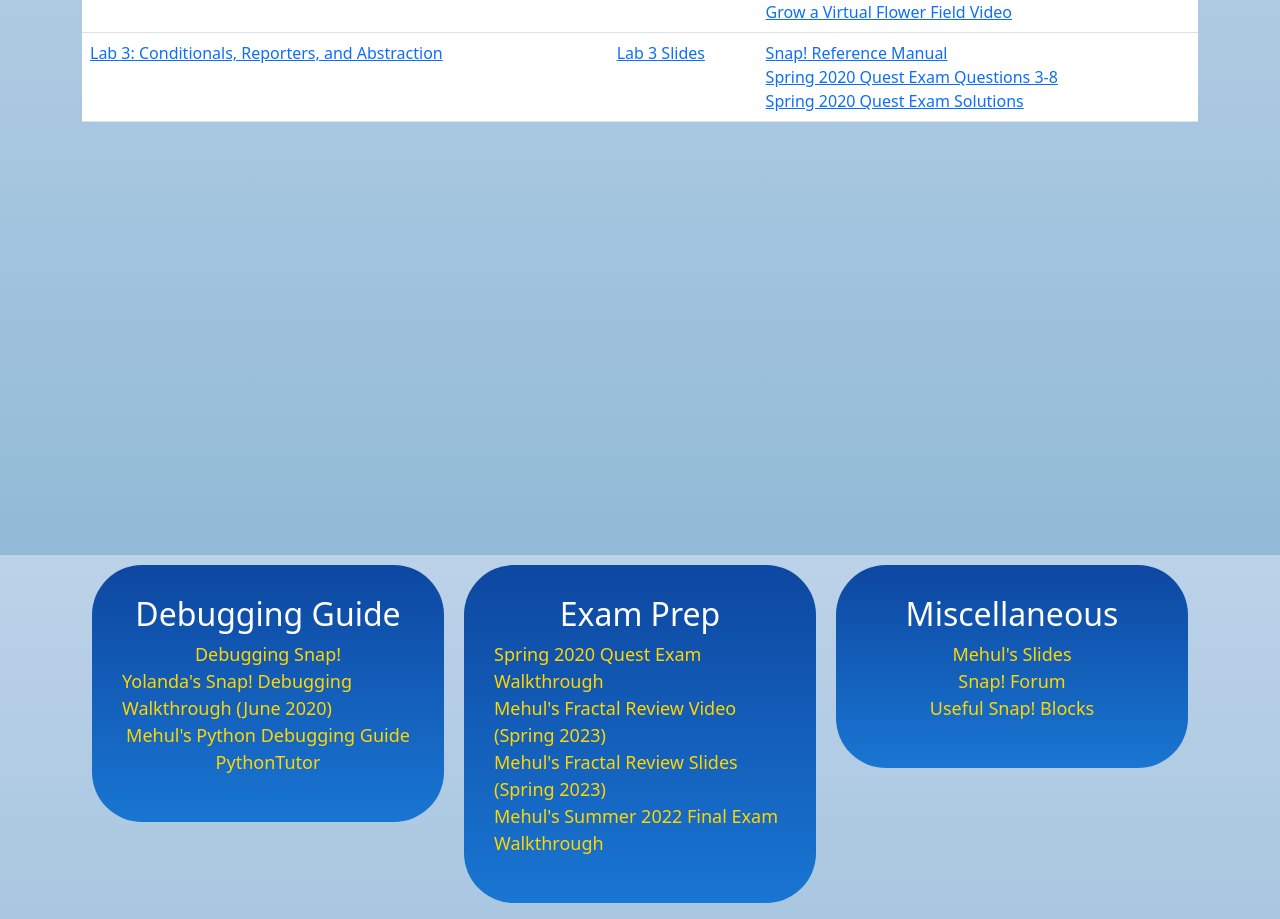
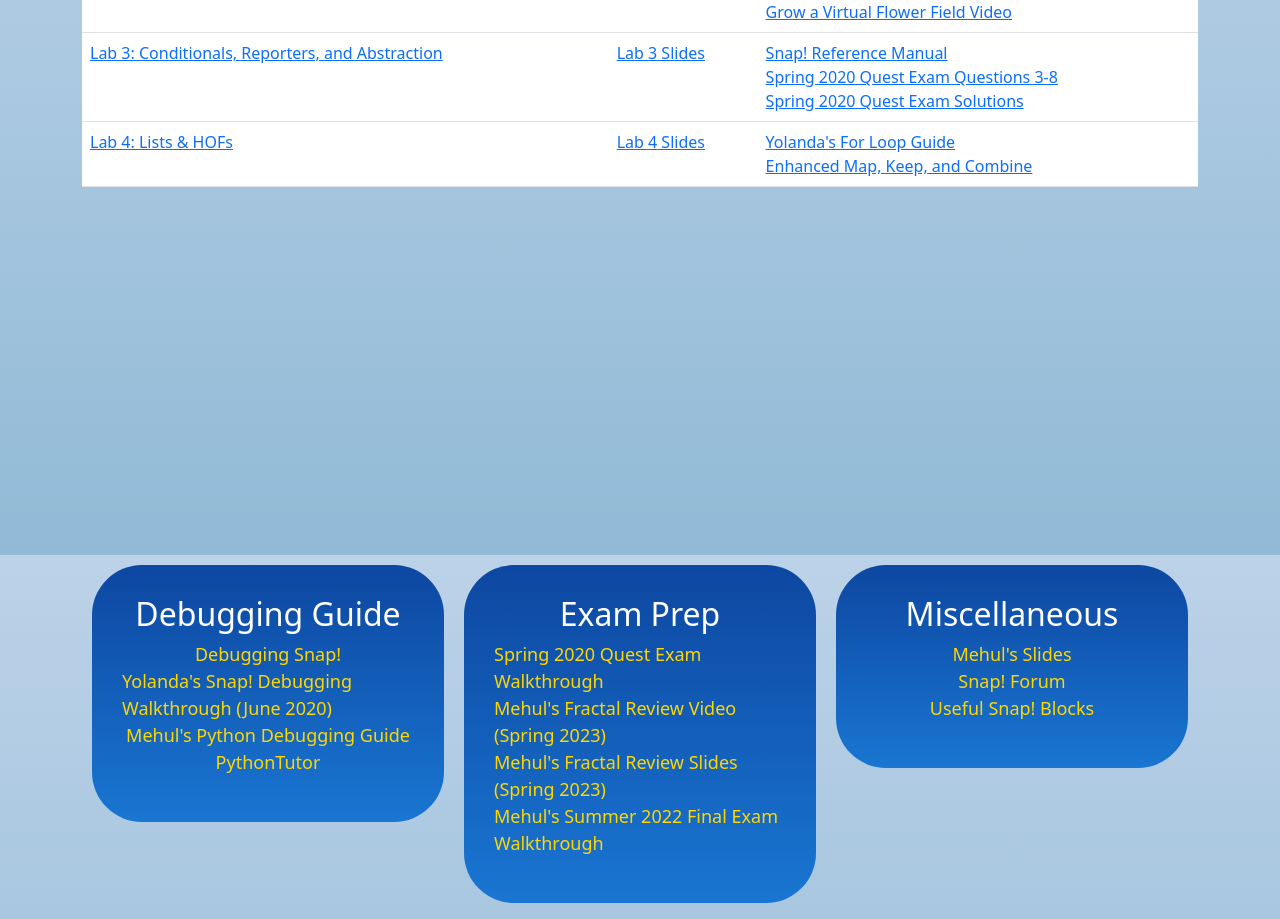
Before and after one commit to Mehul-Gandhi/portfolio, a React (Create React App) app: page /notes in a window 1280 px wide. Shown: the part 1901-2820 px from the top of the page. Built offline with nearby package versions, Linux system fonts and the light colour scheme.

Commit message:
Add lab 4

```diff
--- a/src/Notes.js
+++ b/src/Notes.js
@@ -166,6 +166,12 @@ const labInfo = [
   {name: "Snap! Reference Manual", content: "https://snap.berkeley.edu/snap/help/SnapManual.pdf"}, {name: "Spring 2020 Quest Exam Questions 3-8", content: "https://drive.google.com/file/d/1sCleoTMSogFmyihz1-ns71riunWtl1ir/view"},
    {name: "Spring 2020 Quest Exam Solutions", content: "https://drive.google.com/file/d/1lSs3TXCJrqB22zgLBByZTI1-5ITqfE9K/view"}
 
+]
+
+], ["Lab 4: Lists & HOFs", "https://cs10.org/bjc-r/topic/topic.html?topic=berkeley_bjc/lists/lists-I.topic&course=&novideo&noreading&noassignment",
+"https://docs.google.com/presentation/d/1ShcSFWgLKo_tNancSnqx-aUwOC895zUlH0YhYcR_ruE/edit", [
+  {name: "Yolanda's For Loop Guide", content: "https://docs.google.com/document/u/1/d/e/2PACX-1vQYoK-JYX_voUwliAbcn1oyvvgZSurn2C1E72Y8Qf9HeFTr2fFBbgPxpnYTMaR0Rkn82F8-Fq7QxzK6/pub"},
+  {name: "Enhanced Map, Keep, and Combine", content: "https://forum.snap.berkeley.edu/t/enhanced-map-keep-find-first/1057"}
 ]
 
 ]
```
